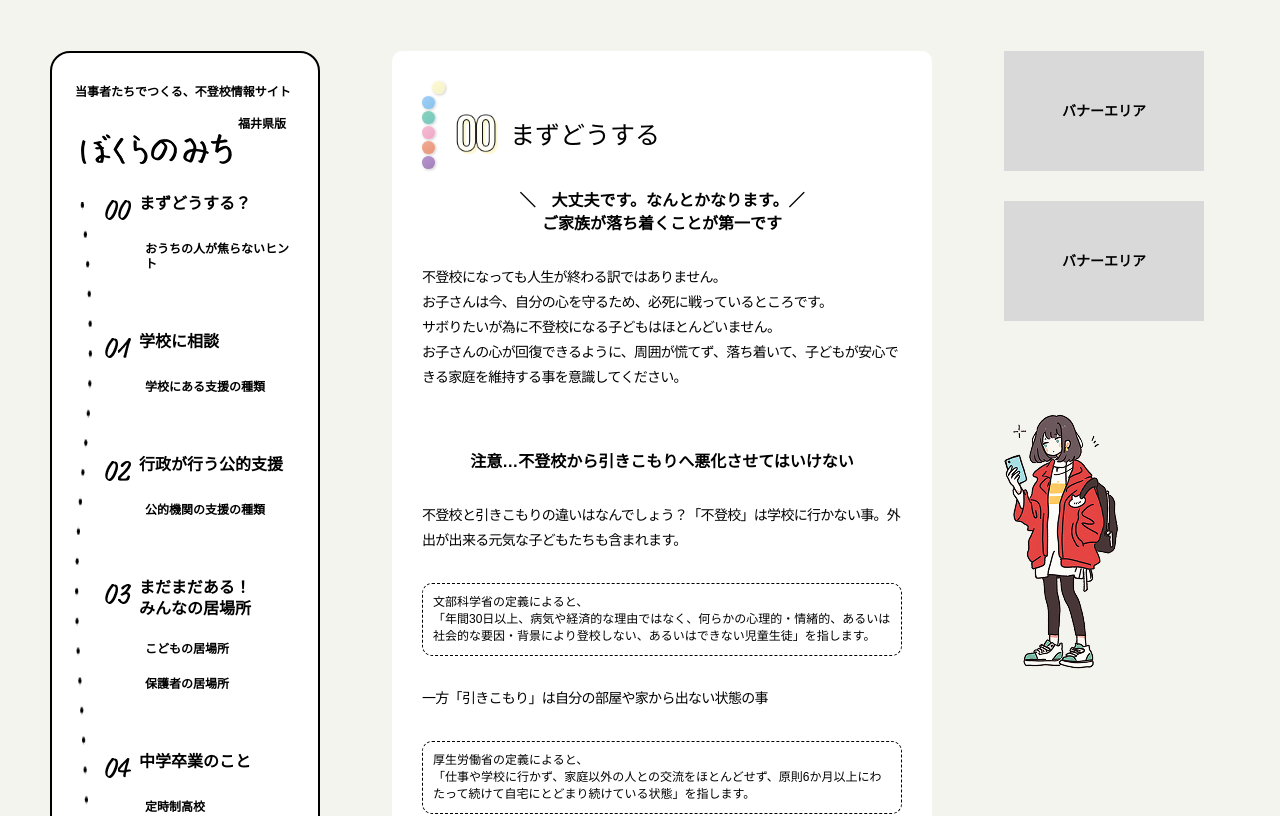
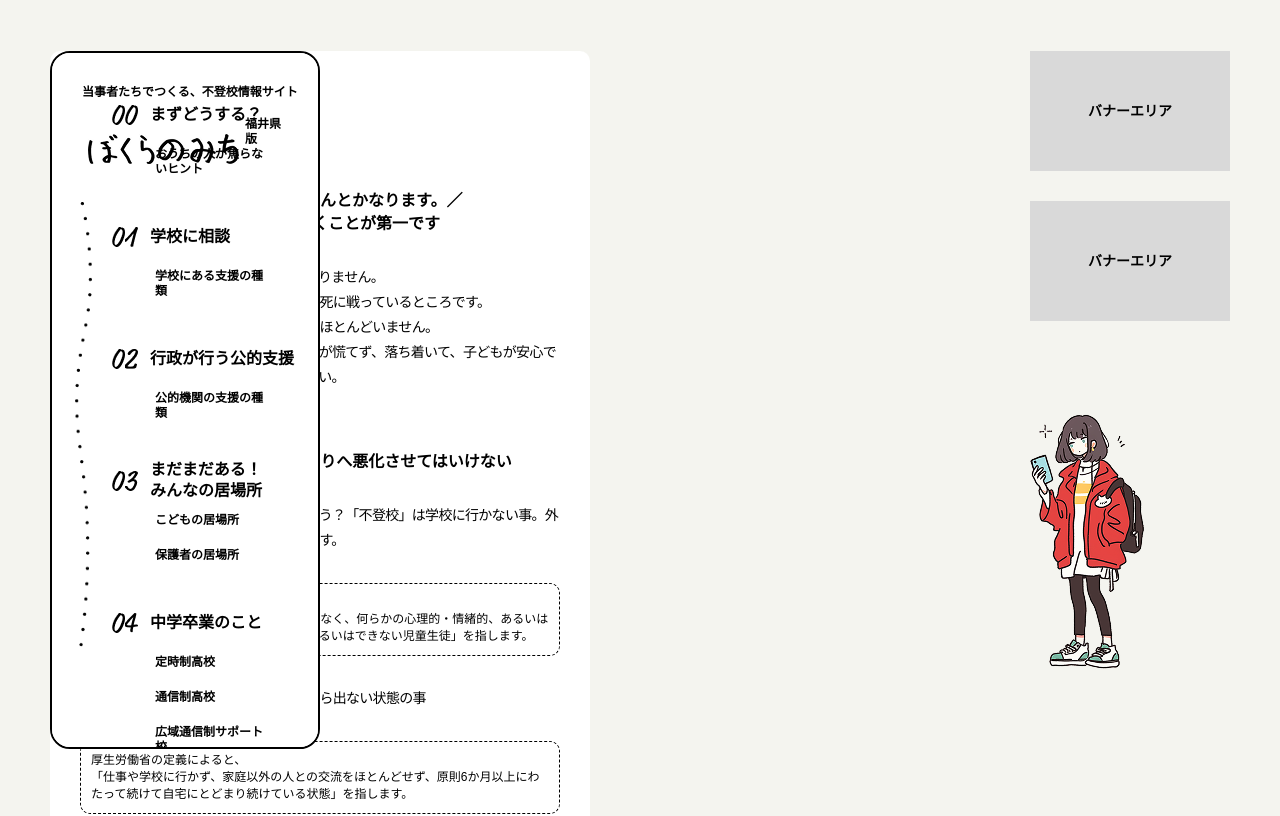
Before and after one commit to yr04491/web_Fukui, a React (Create React App) app: page /web_Fukui/section00 in a window 1280 px wide. Shown: the top 816 px of the page. Built offline with nearby package versions, Linux system fonts and the light colour scheme.

Commit message:
ナビとバナーを固定表示

```diff
--- a/src/components/Banner/Banner.module.css
+++ b/src/components/Banner/Banner.module.css
@@ -7,10 +7,13 @@
   padding: 0px;
   gap: var(--space-xl);
   width: var(--banner-width); /* CSS変数を使用（200px） */
-  height: 270px;
+  height: auto;
+  min-height: 270px;
   flex: none;
   order: 2;
   flex-grow: 0;
-  z-index: 2;
-  position: relative; /* 絶対配置の基準点として設定 */
+  z-index: 100;
+  position: fixed;
+  top: 51px;
+  right: var(--space-xxl);
 }
--- a/src/components/MainContent/home/MainContent.module.css
+++ b/src/components/MainContent/home/MainContent.module.css
@@ -15,6 +15,7 @@
   align-items: center;
   padding-bottom: 0; /* フッターがあるのでパディングを削除 */
   position: relative; /* 相対位置を設定 */
+  margin: 0 auto; /* 左右中央に配置 */
 }
 
 /* ヘッダーセクション：タイトルとオープニング */
--- a/src/styles/Main.module.css
+++ b/src/styles/Main.module.css
@@ -28,21 +28,31 @@
   display: flex;
   flex-direction: column;
   align-items: flex-start;
-  padding: 32px 23px; /* Figmaの値を反映 */
-  gap: 30px; /* Figmaの値を反映 */
+  padding: 32px 30px; /* HamburgerMenuに合わせる */
+  gap: 20px; /* HamburgerMenuに合わせる */
   isolation: isolate;
   width: var(--nav-width);
-  height: auto;
-  min-height: 670px;
+  height: calc(100vh - 102px);
+  max-height: calc(100vh - 102px);
   background: var(--color-white);
   border: 2px solid var(--color-black);
   border-radius: var(--radius-l);
   flex: none;
   order: 0;
-  flex-grow: 0;
-  z-index: 0;
+  flex-shrink: 0;
+  z-index: 100;
   overflow-y: auto;
-  position: relative; /* 疑似要素の位置決めのため */
+  overflow-x: hidden;
+  scrollbar-width: none; /* Firefox用 */
+  -ms-overflow-style: none; /* IE/Edge用 */
+  position: fixed;
+  left: var(--space-xxl);
+  top: 51px;
+}
+
+/* Chrome, Safari, Operaでスクロールバーを非表示 */
+.navigation::-webkit-scrollbar {
+  display: none;
 }
 
 /* ナビゲーション左側の黒い縦線 - Vector画像を配置 */
@@ -143,26 +153,22 @@
 
 .navItemHeader {
   display: flex;
-  align-items: flex-start; /* 上揃えに変更（アイコンとテキストの位置合わせ） */
-  gap: 8px;
+  align-items: center; /* HamburgerMenuに合わせる */
+  gap: 12px; /* HamburgerMenuに合わせる */
   margin-bottom: 10px;
   width: 100%;
-  min-height: 20px; /* 固定高さではなく最小高さに変更 */
+  height: 20px; /* HamburgerMenuに合わせる */
+  flex-wrap: nowrap;
 }
 
 .navIcon {
   width: 26px;
   height: 20px;
   display: flex;
-  align-items: flex-start; /* 上揃えに変更（改行があっても上部に固定） */
+  align-items: center;
   justify-content: center;
   position: relative;
-  /* Figmaでは背景として画像が設定されていますが、
-     ここではシンプルに背景色を使用します */
   background-color: transparent;
-  color: var(--color-black);
-  font-size: var(--font-xs);
-  margin-top: 6px; /* テキストの行高に合わせて微調整 */
 }
 
 .navTitle {
@@ -189,9 +195,10 @@
   display: flex;
   flex-direction: column;
   align-items: flex-start;
-  padding: 0px 0px 0px 35px;
+  padding: 0px 15px 0px 38px; /* HamburgerMenuに合わせる */
   gap: 8px;
   width: 100%;
+  box-sizing: border-box;
 }
 
 .navSubItem {
@@ -263,39 +270,7 @@
   order: 1;
   flex-grow: 0;
   z-index: 1;
-}
-
-/* バナーエリア */
-.bannerArea {
-  display: flex;
-  flex-direction: column;
-  justify-content: center;
-  align-items: flex-start;
-  padding: 0px;
-  gap: var(--space-xl);
-  width: var(--banner-width); /* CSS変数を使用（200px） */
-  height: 270px;
-  flex: none;
-  order: 2;
-  flex-grow: 0;
-  z-index: 2;
-  position: relative; /* 絶対配置の基準点として設定 */
-}
-
-/* バナー */
-.banner {
-  width: var(--banner-width); /* CSS変数を使用（200px） */
-  height: 120px;
-  background: var(--color-banner-bg);
-  display: flex;
-  justify-content: center;
-  align-items: center;
-  font-family: var(--font-primary);
-  font-style: normal;
-  font-weight: 600;
-  font-size: var(--font-s);
-  line-height: var(--line-height-xl);
-  color: var(--color-black);
+  margin: 0 auto;
   position: relative;
 }
 
```
